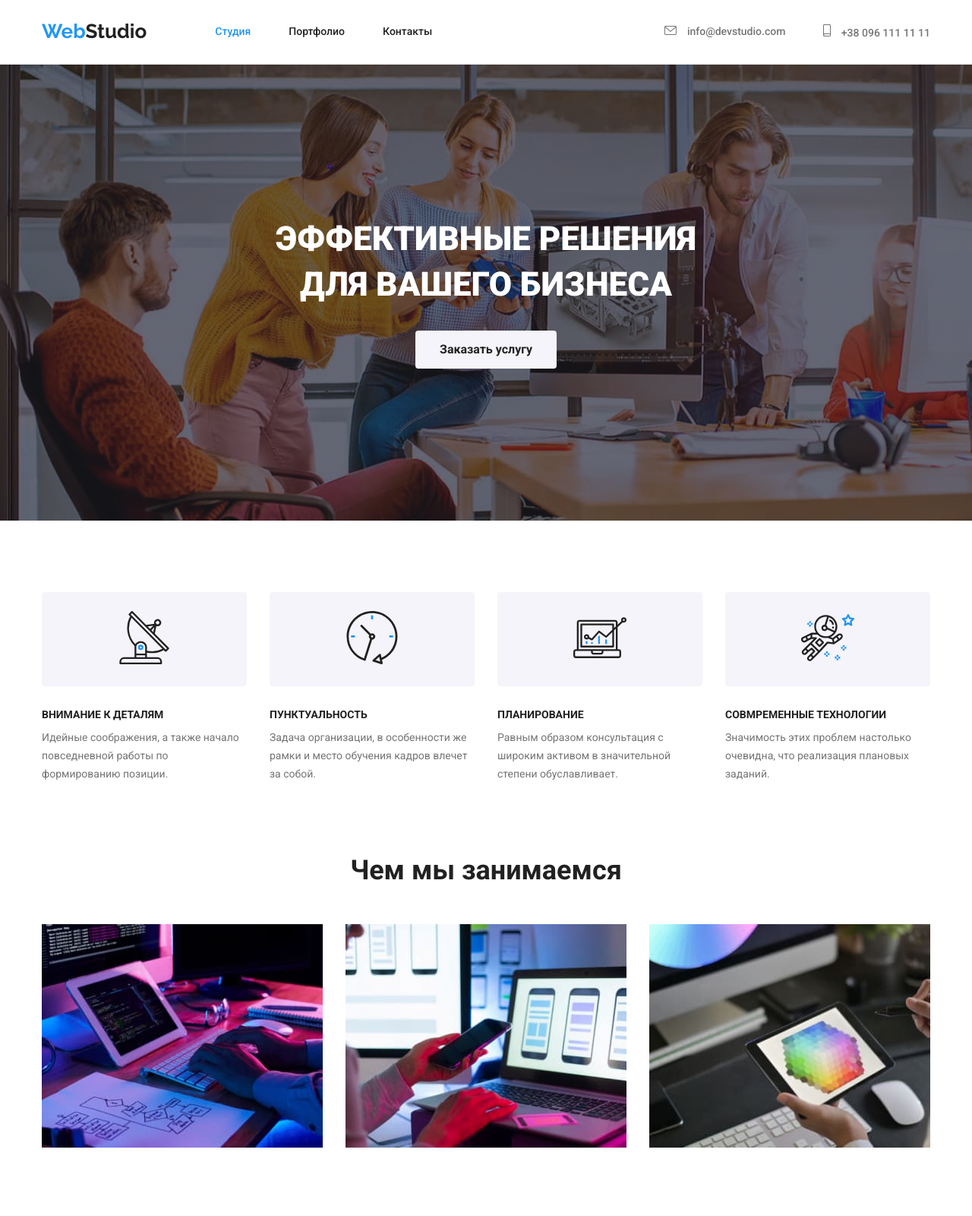
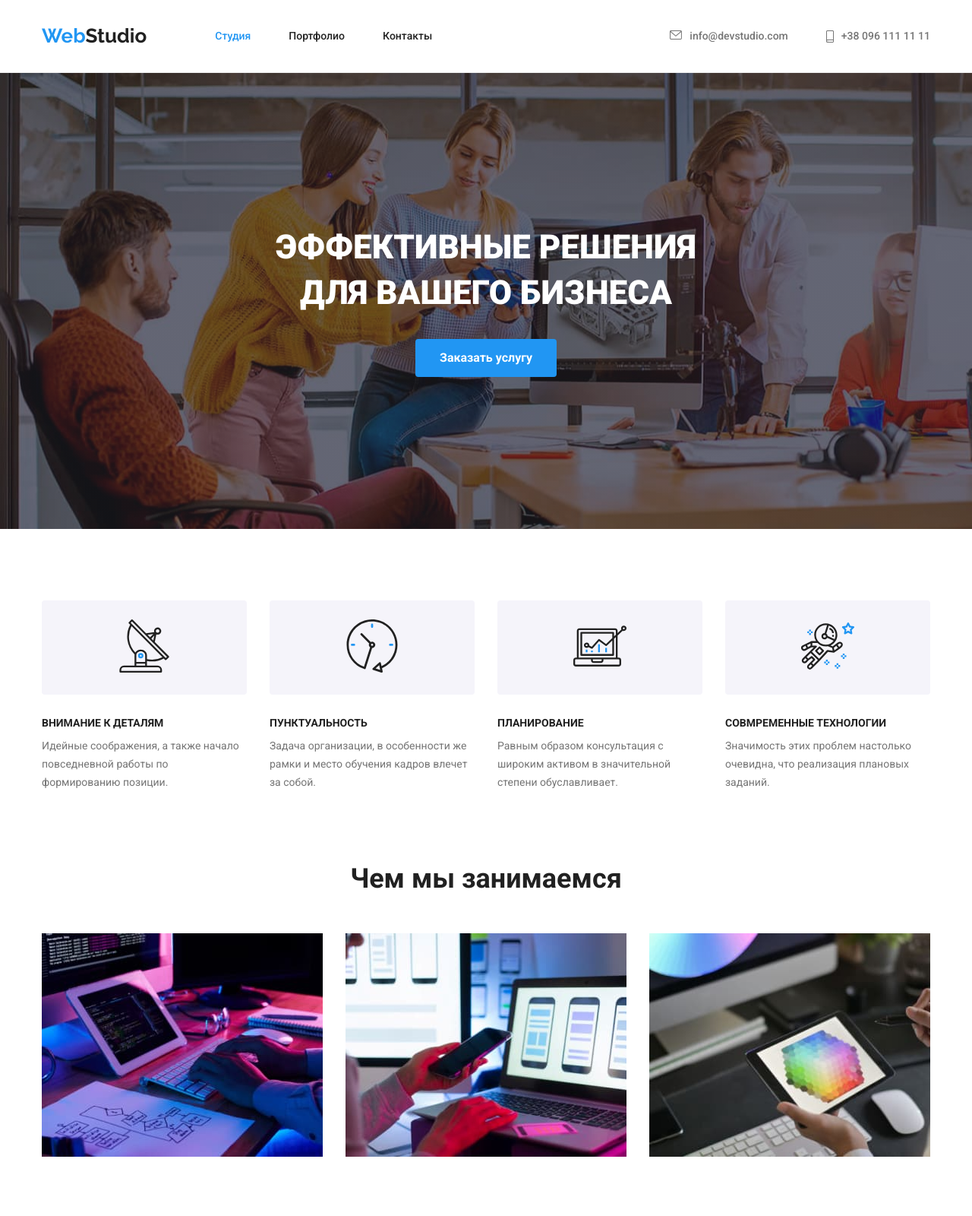
Before and after one commit to Gerodot21/goit-markup-hw-04, a plain HTML site: page index.html in a window 1280 px wide. Shown: the top 1600 px of the page at 76% size. Drawn offline with nearby package versions, Linux system fonts and the light colour scheme.

Commit message:
six save

```diff
--- a/css/styles.css
+++ b/css/styles.css
@@ -27,7 +27,9 @@ p {
 img {
   display: block;
 }
-.line {
+.header-line {
+  padding-top: 32px;
+  padding-bottom: 32px;
   border-bottom: 1px solid var(--header-line);
 }
 .list {
@@ -63,7 +65,6 @@ img {
 .menu .list,
 .auth-menu .list {
   display: flex;
-  align-items: center;
 }
 .menu .item,
 .auth-menu .item:not(:last-child) {
@@ -89,9 +90,7 @@ img {
   color: var(--third-color);
 }
 .contacts {
-  display: block;
-  margin-top: 32px;
-  margin-bottom: 32px;
+  display: flex;
   color: var(--secondary-text-color);
   font-weight: 500;
   font-size: 14px;
@@ -104,14 +103,17 @@ img {
   color: var(--third-color);
 }
 .contact-icon {
+  display: flex;
   fill: var(--secondary-text-color);
 }
 .mail-icon {
+  display: block;
   margin-right: 10px;
   width: 16px;
   height: 12px;
 }
 .phone-icon {
+  display: block;
   margin-right: 10px;
   width: 10px;
   height: 16px;
@@ -133,8 +135,9 @@ img {
     ),
     url("../img/studio/hero.jpg");
   background-size: cover;
+  max-width: 1600px;
+  margin: auto;
 }
-
 .business-title {
   color: var(--cheaf-color);
   font-weight: 900;
@@ -143,22 +146,16 @@ img {
   text-transform: uppercase;
   padding-bottom: 30px;
 }
-
 .button {
   padding: 10px 32px;
-  color: var(--primary-text-color);
-  background-color: var(--auxiliary-color);
+  color: var(--cheaf-color);
+  background-color: var(--third-color);
   font-weight: 700;
   font-size: 16px;
   line-height: 1.87;
   cursor: pointer;
   border: none;
   border-radius: 4px;
-}
-.button:hover,
-.button:focus {
-  background-color: var(--third-color);
-  color: var(--cheaf-color);
 }
 .section {
   padding-top: 94px;
@@ -205,7 +202,7 @@ img {
   font-size: 36px;
   line-height: 1.16;
   text-align: center;
-  padding-bottom: 50px;
+  margin-bottom: 50px;
 }
 /* Team */
 .team {
@@ -275,7 +272,6 @@ img {
 .partners-icon {
   width: 106px;
   height: 60px;
-  margin: 16px 32px;
 }
 .partners-box .partners-link-icon:hover,
 .partners-box .partners-link-icon:focus {
@@ -285,6 +281,7 @@ img {
   display: block;
   text-decoration: none;
   fill: var(--icons-color);
+  padding: 14px 32px;
 }
 /* END partners */
 /* footer */
@@ -336,14 +333,14 @@ img {
   justify-content: space-between;
 }
 .footer-box {
-  margin-right: 10px;
   width: 44px;
   height: 44px;
   border-radius: 50%;
   background-color: rgba(0, 0, 0, 0.1);
-
   fill: var(--cheaf-color);
-  /* outline: 1px solid red; */
+}
+.footer-box:not(:last-child) {
+  margin-right: 10px;
 }
 .footer-icon-network {
   width: 20px;
@@ -404,6 +401,11 @@ img {
   margin-bottom: 30px;
   margin-right: 30px;
 }
+.filters-element:hover,
+.filters-element:focus {
+  box-shadow: 0px 1px 1px rgba(0, 0, 0, 0.12), 0px 4px 4px rgba(0, 0, 0, 0.06),
+    1px 4px 6px rgba(0, 0, 0, 0.16);
+}
 .filters-element:nth-last-child(-n + 3) {
   margin-bottom: -30px;
 }
--- a/index.html
+++ b/index.html
@@ -19,7 +19,7 @@
 
   <body>
     <!--головна частина-->
-    <header class="line">
+    <header class="header-line">
       <div class="container main-menu">
         <a class="logo" href="#"><span class="web">Web</span>Studio</a>
         <nav class="menu">
```
Also changed, not shown: portfolio.html (+1 -1 lines).
